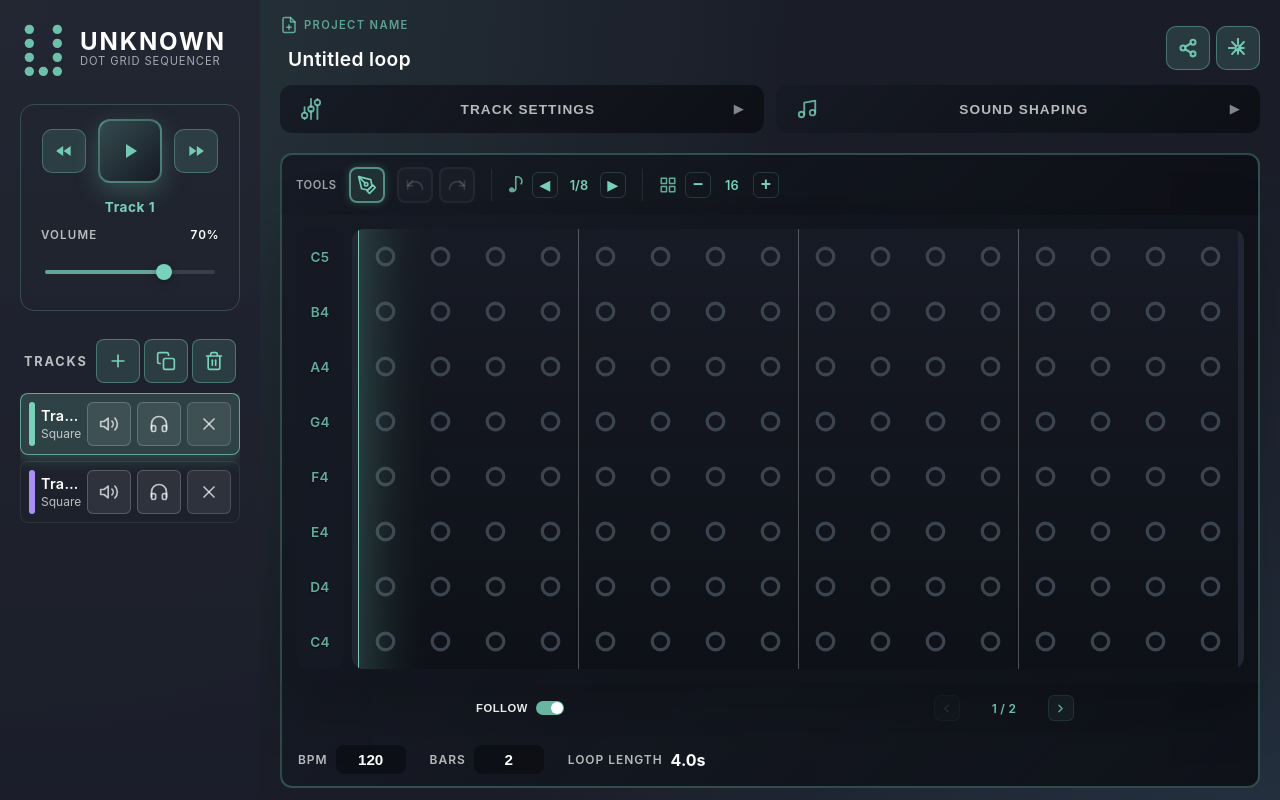
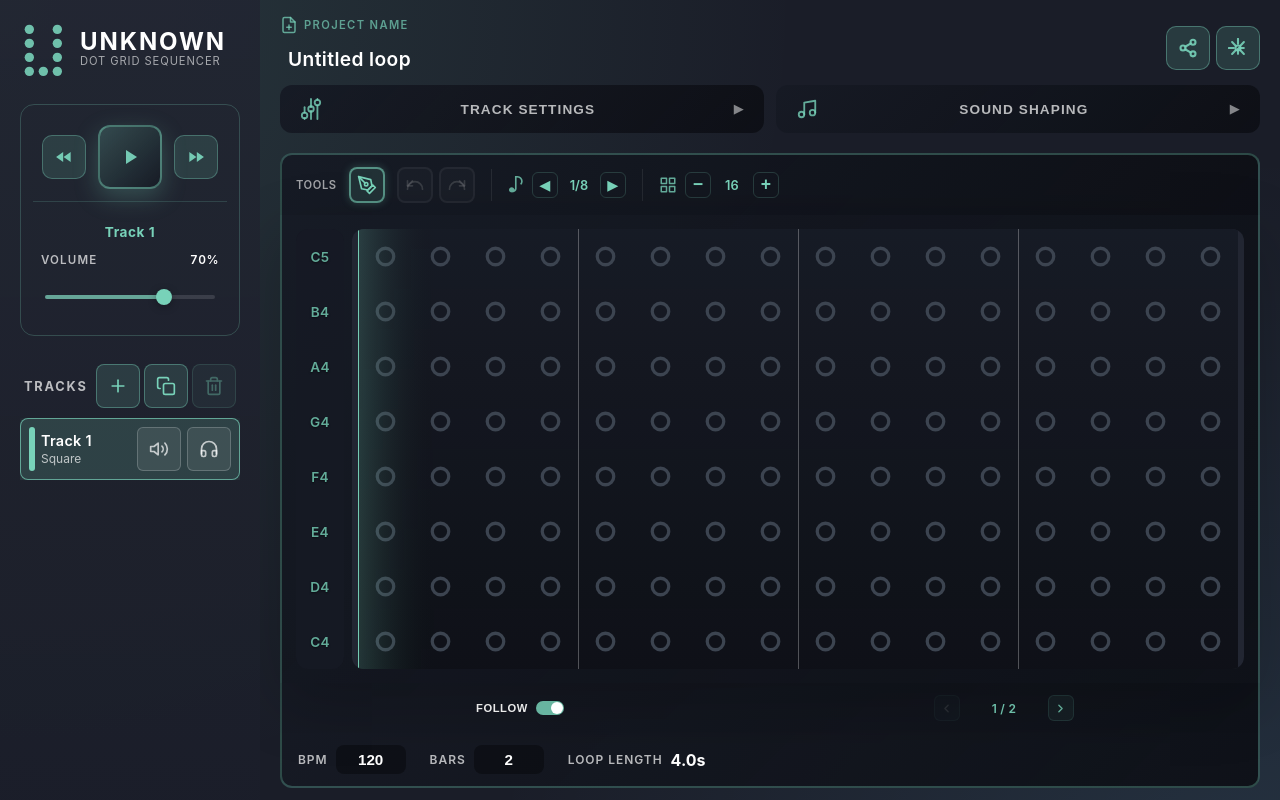
Before and after one commit to Gibson417/Bitloop, a Svelte app in the folder bloops_app/: page / in a window 1280 px wide. Shown: the top 800 px of the page. Built offline with nearby package versions, Linux system fonts and the light colour scheme.

Commit message:
Adjust default tracks and arranger layout

```diff
--- a/bloops_app/src/App.svelte
+++ b/bloops_app/src/App.svelte
@@ -975,7 +975,7 @@
         </div>
       </div>
       <div class="playback-control-card" data-component="PlaybackControlCard">
-        <div class="mobile-project-name">
+        <div class="mobile-project-name playback-card-section">
           <label class="project-label" for="project-name-mobile">
             <svg class="project-icon" aria-hidden="true" viewBox="0 0 24 24" fill="none" stroke="currentColor" stroke-width="2" stroke-linecap="round" stroke-linejoin="round">
               <path d="M14 2H6a2 2 0 0 0-2 2v16a2 2 0 0 0 2 2h12a2 2 0 0 0 2-2V8z"/>
@@ -997,14 +997,16 @@
             aria-label="Project name"
           />
         </div>
+        <div class="transport-wrapper playback-card-section">
           <Transport
             playing={isPlaying}
             on:toggleplay={handleTogglePlay}
             on:skipback={handleSkipBack}
             on:skip={handleSkip}
           />
+        </div>
         {#if activeTrack}
-          <div class="volume-control">
+          <div class="volume-control playback-card-section">
             <div class="volume-heading">
               <span class="track-name" style={`color: ${trackColor}`}>{activeTrack.name ?? `Track ${(projectState?.selectedTrack ?? 0) + 1}`}</span>
             </div>
@@ -1558,6 +1560,28 @@
     text-align: left;
   }
 
+  .transport-wrapper {
+    display: flex;
+    justify-content: center;
+    width: 100%;
+  }
+
+  .playback-card-section {
+    width: 100%;
+    padding-bottom: 12px;
+    border-bottom: 1px solid rgba(var(--color-accent-rgb), 0.18);
+    position: relative;
+  }
+
+  .playback-card-section:last-child {
+    border-bottom: none;
+    padding-bottom: 0;
+  }
+
+  .playback-card-section + .playback-card-section {
+    padding-top: 6px;
+  }
+
   .volume-control {
     display: flex;
     flex-direction: column;
--- a/bloops_app/src/store/arrangerStore.js
+++ b/bloops_app/src/store/arrangerStore.js
@@ -1,17 +1,8 @@
 import { derived, get, writable } from 'svelte/store';
 
-const DEMO_PATTERNS = [
-  { id: 'intro', name: 'Intro', color: '#78D2B9', lengthInBeats: 8 },
-  { id: 'verse', name: 'Verse', color: '#D27AD2', lengthInBeats: 16 },
-  { id: 'chorus', name: 'Chorus', color: '#F7C873', lengthInBeats: 16 },
-  { id: 'bridge', name: 'Bridge', color: '#7F9BFF', lengthInBeats: 8 }
-];
+const DEMO_PATTERNS = [];
 
-const DEMO_BLOCKS = [
-  { id: 'block-1', patternId: 'intro', lane: 0, startBeat: 0 },
-  { id: 'block-2', patternId: 'verse', lane: 0, startBeat: 8 },
-  { id: 'block-3', patternId: 'chorus', lane: 0, startBeat: 24 }
-];
+const DEMO_BLOCKS = [];
 
 const INITIAL_PLAYBACK = {
   isPlaying: false,
--- a/bloops_app/src/store/projectStore.js
+++ b/bloops_app/src/store/projectStore.js
@@ -176,7 +176,7 @@ const resizeTrack = (track, rows, storageSteps) => {
 
 const normalizeTracks = (tracks, rows, storageSteps) => {
   const safeTracks = Array.isArray(tracks) && tracks.length > 0 ? tracks.slice(0, MAX_TRACKS) : [];
-  const fallback = safeTracks.length ? safeTracks : [createTrack(0, rows, storageSteps), createTrack(1, rows, storageSteps)];
+  const fallback = safeTracks.length ? safeTracks : [createTrack(0, rows, storageSteps)];
   return fallback.map((track, index) => {
     const color = track.color ?? TRACK_COLORS[index % TRACK_COLORS.length];
     const waveform = track.waveform ?? 'square';
@@ -294,7 +294,7 @@ const createPattern = (id, name, bars, rows, storageSteps, tracks = null) => ({
   id: id || `pattern-${Date.now()}`,
   name: name || `Pattern ${id}`,
   bars,
-  tracks: tracks || [createTrack(0, rows, storageSteps), createTrack(1, rows, storageSteps)]
+  tracks: tracks || [createTrack(0, rows, storageSteps)]
 });
 
 const snapshotPattern = (pattern) => ({
@@ -411,8 +411,7 @@ const initialState = normalizeState({
   lastStepTime: 0,
   nextStepTime: 0,
   tracks: [
-    createTrack(0, DEFAULT_ROWS, DEFAULT_BARS * BASE_RESOLUTION),
-    createTrack(1, DEFAULT_ROWS, DEFAULT_BARS * BASE_RESOLUTION)
+    createTrack(0, DEFAULT_ROWS, DEFAULT_BARS * BASE_RESOLUTION)
   ]
 });
 
```
Lines whose indentation alone changed are shown as unchanged.
